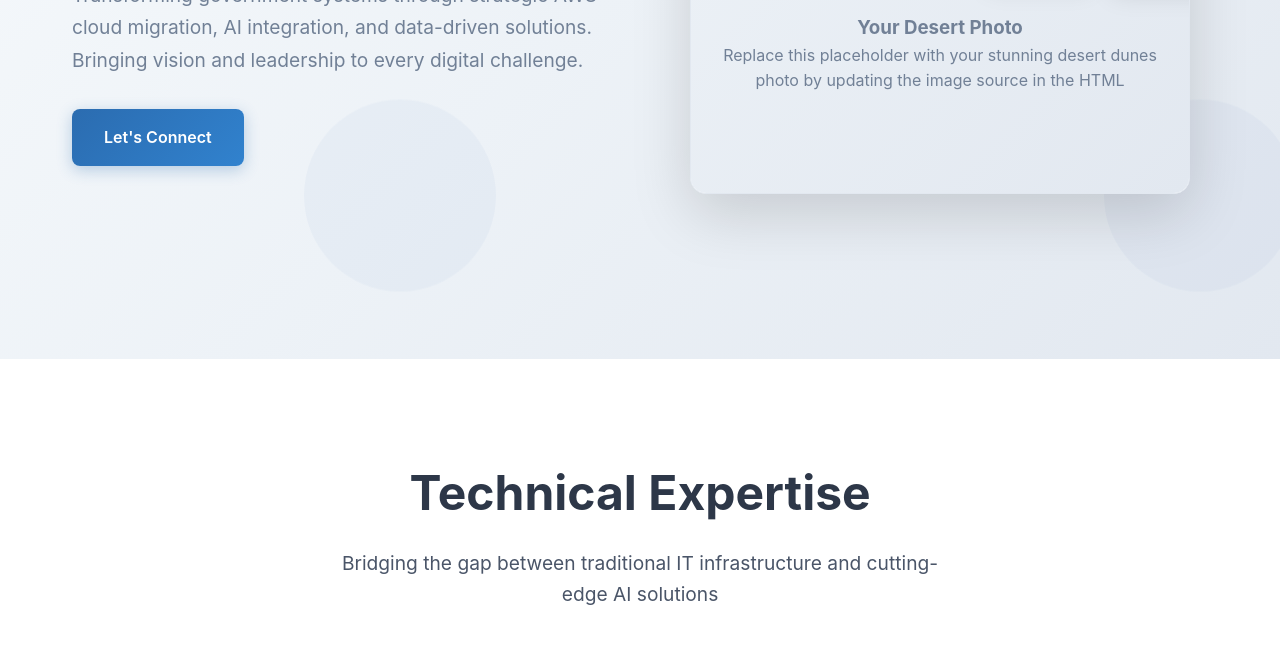
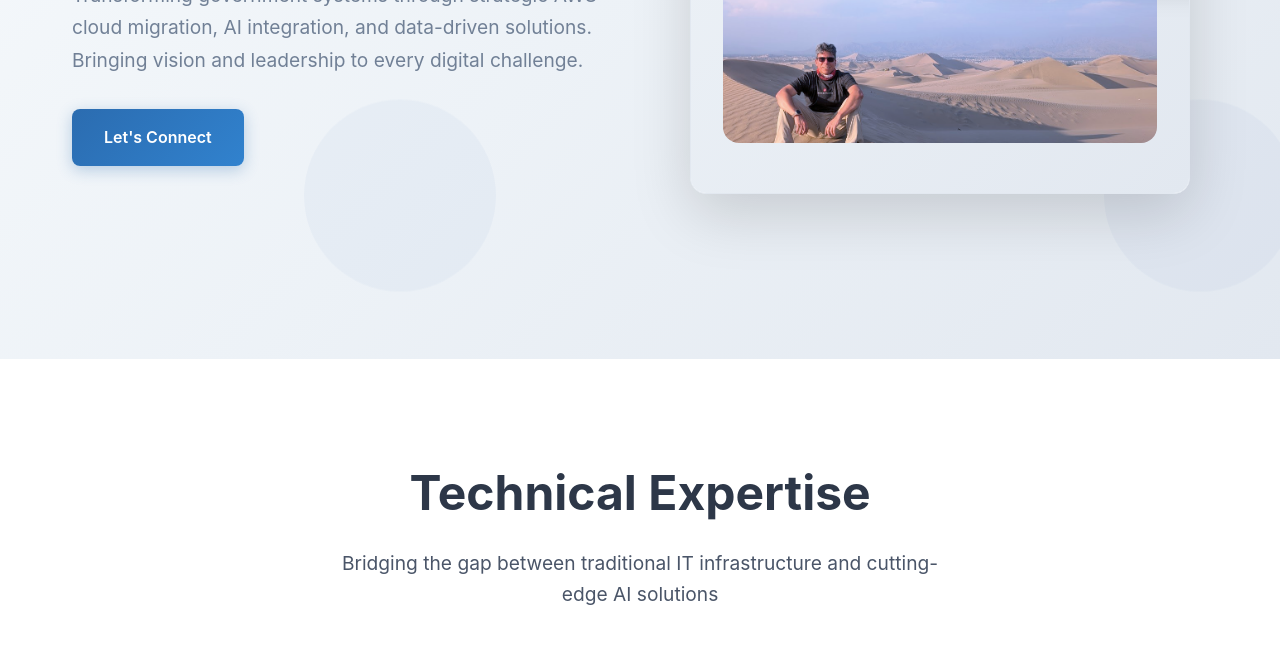
Before and after one commit to tonymon/tonyperalta.io, a plain HTML site: page index.html in a window 1280 px wide. Shown: the part 441-1100 px from the top of the page. Drawn offline with Linux system fonts and the light colour scheme.

Commit message:
Update index.html

```diff
--- a/index.html
+++ b/index.html
@@ -753,8 +753,7 @@
                     <div class="profile-container">
                         <div class="image-placeholder">
                             <div class="placeholder-icon">📸</div>
-                            <h3>Your Desert Photo</h3>
-                            <p>Replace this placeholder with your stunning desert dunes photo by updating the image source in the HTML</p>
+                            <h3><img src="OpenPagePicture.png" alt="Tony Peralta in Huacachina Peru" class="profile-image" /></h3>
                         </div>
                         <div class="floating-metrics">
                             <div class="metric-bubble">
```
